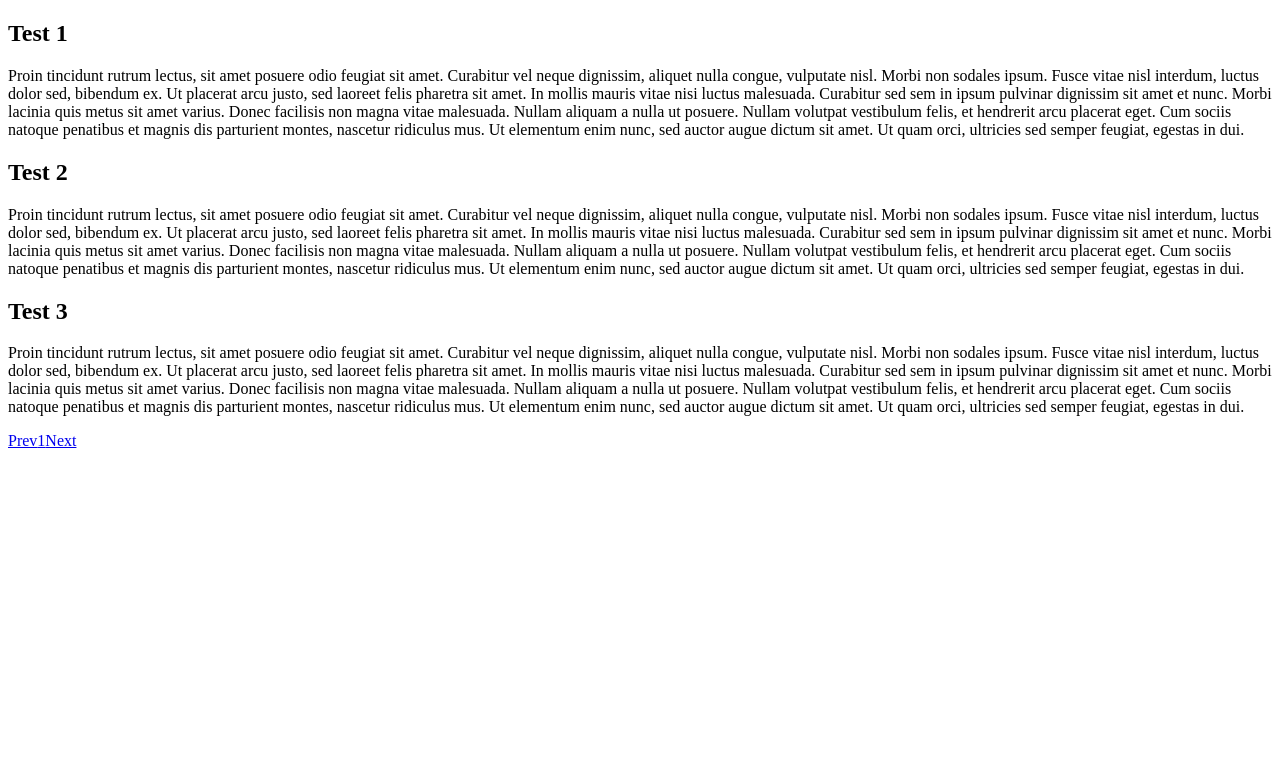
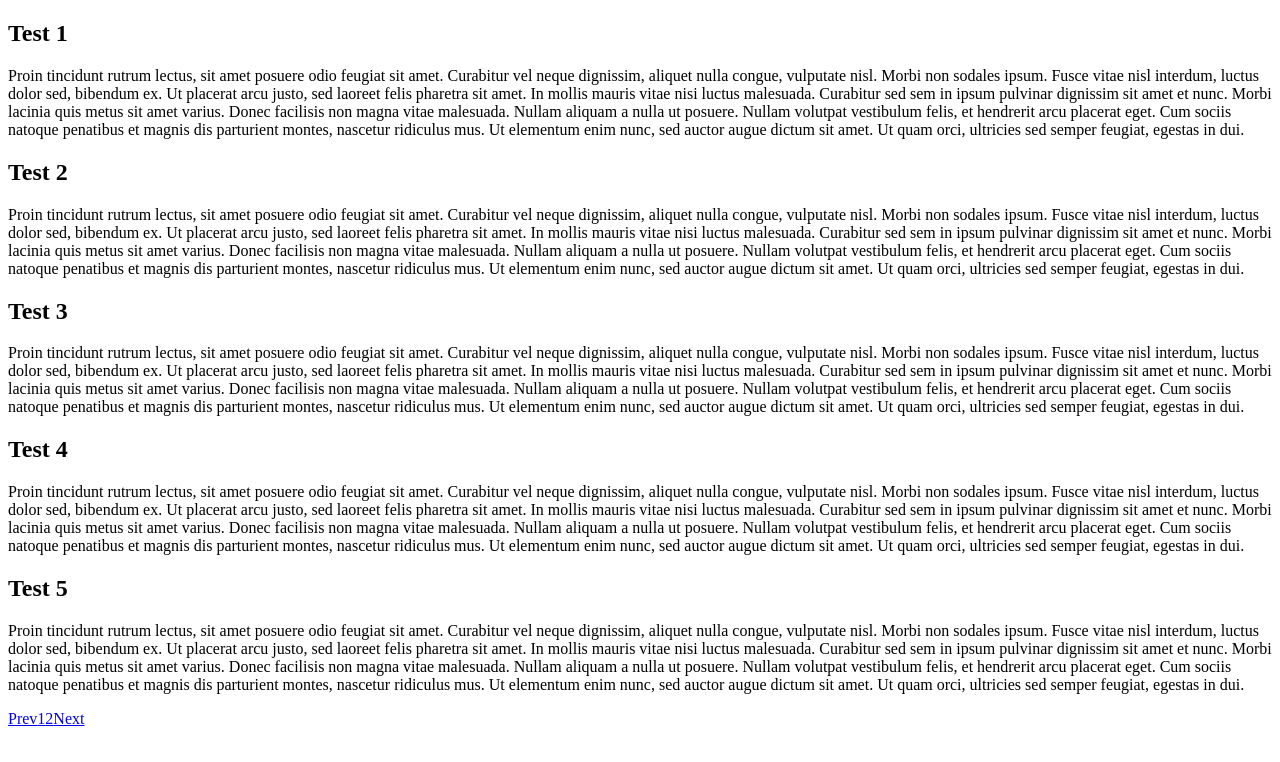
Before and after one commit to oss6/paginator.js, a website: page index.html in a window 1280 px wide. Drawn offline with Linux system fonts and the light colour scheme.

Commit message:
Page display now working

```diff
--- a/index.html
+++ b/index.html
@@ -50,11 +50,69 @@
                 Ut elementum enim nunc, sed auctor augue dictum sit amet. Ut quam orci, ultricies sed semper feugiat, egestas in dui.
             </p>
         </section>
+
+        <section>
+            <h1>Test 4</h1>
+            <p>
+                Proin tincidunt rutrum lectus, sit amet posuere odio feugiat sit amet.
+                Curabitur vel neque dignissim, aliquet nulla congue, vulputate nisl.
+                Morbi non sodales ipsum. Fusce vitae nisl interdum, luctus dolor sed, bibendum ex.
+                Ut placerat arcu justo, sed laoreet felis pharetra sit amet. In mollis mauris vitae nisi luctus malesuada.
+                Curabitur sed sem in ipsum pulvinar dignissim sit amet et nunc. Morbi lacinia quis metus sit amet varius.
+                Donec facilisis non magna vitae malesuada. Nullam aliquam a nulla ut posuere. Nullam volutpat vestibulum felis,
+                et hendrerit arcu placerat eget. Cum sociis natoque penatibus et magnis dis parturient montes, nascetur ridiculus mus.
+                Ut elementum enim nunc, sed auctor augue dictum sit amet. Ut quam orci, ultricies sed semper feugiat, egestas in dui.
+            </p>
+        </section>
+
+        <section>
+            <h1>Test 5</h1>
+            <p>
+                Proin tincidunt rutrum lectus, sit amet posuere odio feugiat sit amet.
+                Curabitur vel neque dignissim, aliquet nulla congue, vulputate nisl.
+                Morbi non sodales ipsum. Fusce vitae nisl interdum, luctus dolor sed, bibendum ex.
+                Ut placerat arcu justo, sed laoreet felis pharetra sit amet. In mollis mauris vitae nisi luctus malesuada.
+                Curabitur sed sem in ipsum pulvinar dignissim sit amet et nunc. Morbi lacinia quis metus sit amet varius.
+                Donec facilisis non magna vitae malesuada. Nullam aliquam a nulla ut posuere. Nullam volutpat vestibulum felis,
+                et hendrerit arcu placerat eget. Cum sociis natoque penatibus et magnis dis parturient montes, nascetur ridiculus mus.
+                Ut elementum enim nunc, sed auctor augue dictum sit amet. Ut quam orci, ultricies sed semper feugiat, egestas in dui.
+            </p>
+        </section>
+
+        <section>
+            <h1>Test 6</h1>
+            <p>
+                Proin tincidunt rutrum lectus, sit amet posuere odio feugiat sit amet.
+                Curabitur vel neque dignissim, aliquet nulla congue, vulputate nisl.
+                Morbi non sodales ipsum. Fusce vitae nisl interdum, luctus dolor sed, bibendum ex.
+                Ut placerat arcu justo, sed laoreet felis pharetra sit amet. In mollis mauris vitae nisi luctus malesuada.
+                Curabitur sed sem in ipsum pulvinar dignissim sit amet et nunc. Morbi lacinia quis metus sit amet varius.
+                Donec facilisis non magna vitae malesuada. Nullam aliquam a nulla ut posuere. Nullam volutpat vestibulum felis,
+                et hendrerit arcu placerat eget. Cum sociis natoque penatibus et magnis dis parturient montes, nascetur ridiculus mus.
+                Ut elementum enim nunc, sed auctor augue dictum sit amet. Ut quam orci, ultricies sed semper feugiat, egestas in dui.
+            </p>
+        </section>
+
+        <section>
+            <h1>Test 7</h1>
+            <p>
+                Proin tincidunt rutrum lectus, sit amet posuere odio feugiat sit amet.
+                Curabitur vel neque dignissim, aliquet nulla congue, vulputate nisl.
+                Morbi non sodales ipsum. Fusce vitae nisl interdum, luctus dolor sed, bibendum ex.
+                Ut placerat arcu justo, sed laoreet felis pharetra sit amet. In mollis mauris vitae nisi luctus malesuada.
+                Curabitur sed sem in ipsum pulvinar dignissim sit amet et nunc. Morbi lacinia quis metus sit amet varius.
+                Donec facilisis non magna vitae malesuada. Nullam aliquam a nulla ut posuere. Nullam volutpat vestibulum felis,
+                et hendrerit arcu placerat eget. Cum sociis natoque penatibus et magnis dis parturient montes, nascetur ridiculus mus.
+                Ut elementum enim nunc, sed auctor augue dictum sit amet. Ut quam orci, ultricies sed semper feugiat, egestas in dui.
+            </p>
+        </section>
     </div>
 
     <script src="src/paginator.js"></script>
     <script>
-        var pg = paginator.create('#test section');
+        var pg = paginator.create('#test section', {
+            'itemsPerPage': 5
+        });
     </script>
 </body>
 </html>
--- a/src/paginator.css
+++ b/src/paginator.css
@@ -0,0 +1,7 @@
+.paginator-page {
+    display: none;
+}
+
+.paginator-page.paginator-active {
+    display: block;
+}
--- a/src/paginator.js
+++ b/src/paginator.js
@@ -73,16 +73,6 @@ var paginator = (function () {
             elements = this._elements,
             numPages = Math.ceil(elements.length / o.itemsPerPage);
 
-        // [squeeze]: ternary op here
-        /*if (o.appendTo === null) {
-            // Append to elements parent
-            var testElement = elements[0]; // [fix]: empty array
-            parent = testElement.parentNode;
-        }
-        else {
-            parent = document.querySelector(o.appendTo);
-        }*/
-
         // Create wrapper around the links
         var wrapper = document.createElement('div');
         wrapper.className = 'paginator-wrapper ' + (o.theme === 'default' ? 'default-theme' : 'no-theme');
@@ -99,7 +89,7 @@ var paginator = (function () {
             var plink = document.createElement('a');
             plink.className = 'paginator-link';
             if (o.currentPage === i) {
-                plink.className += ' page-active';
+                plink.className += ' paginator-active';
             }
             plink.setAttribute('href', '#page-' + i);
             plink.innerHTML = i + '';
@@ -130,6 +120,9 @@ var paginator = (function () {
                 toAdd = elements.slice(0, itemsPerPage);
 
             page.className = 'paginator-page';
+            if (o.currentPage === i) {
+                page.className += ' paginator-active';
+            }
             page.setAttribute('id', 'page-' + i); // [fix]: multiple paginators per page
 
             // Append to page
@@ -159,8 +152,8 @@ var paginator = (function () {
         $.createLinks.call(self, parent);
     };
 
-    _.create = function (opts) {
-        return new _.Paginator(opts);
+    _.create = function (elements, opts) {
+        return new _.Paginator(elements, opts);
     };
 
     // BEGIN: Public methods
```
